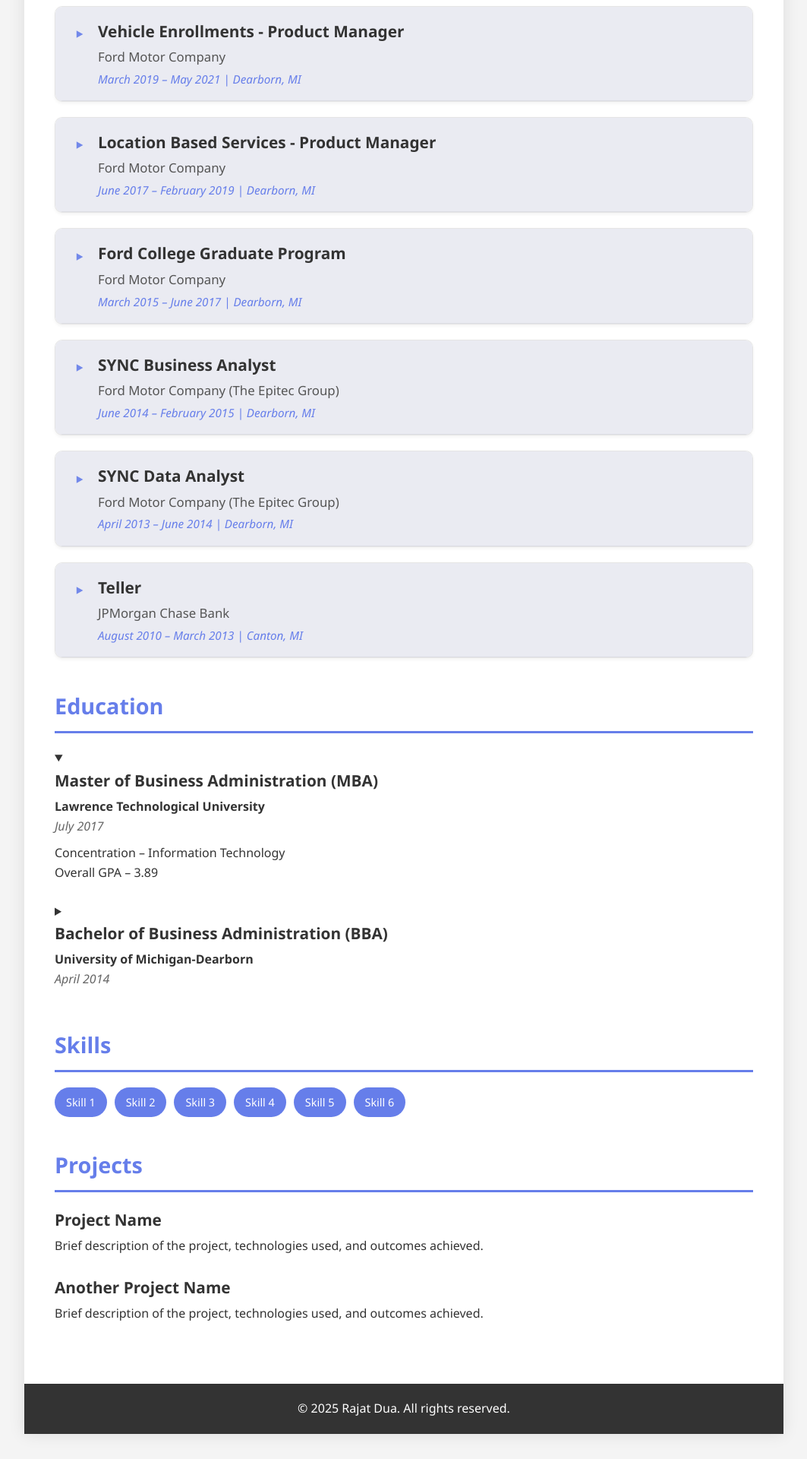
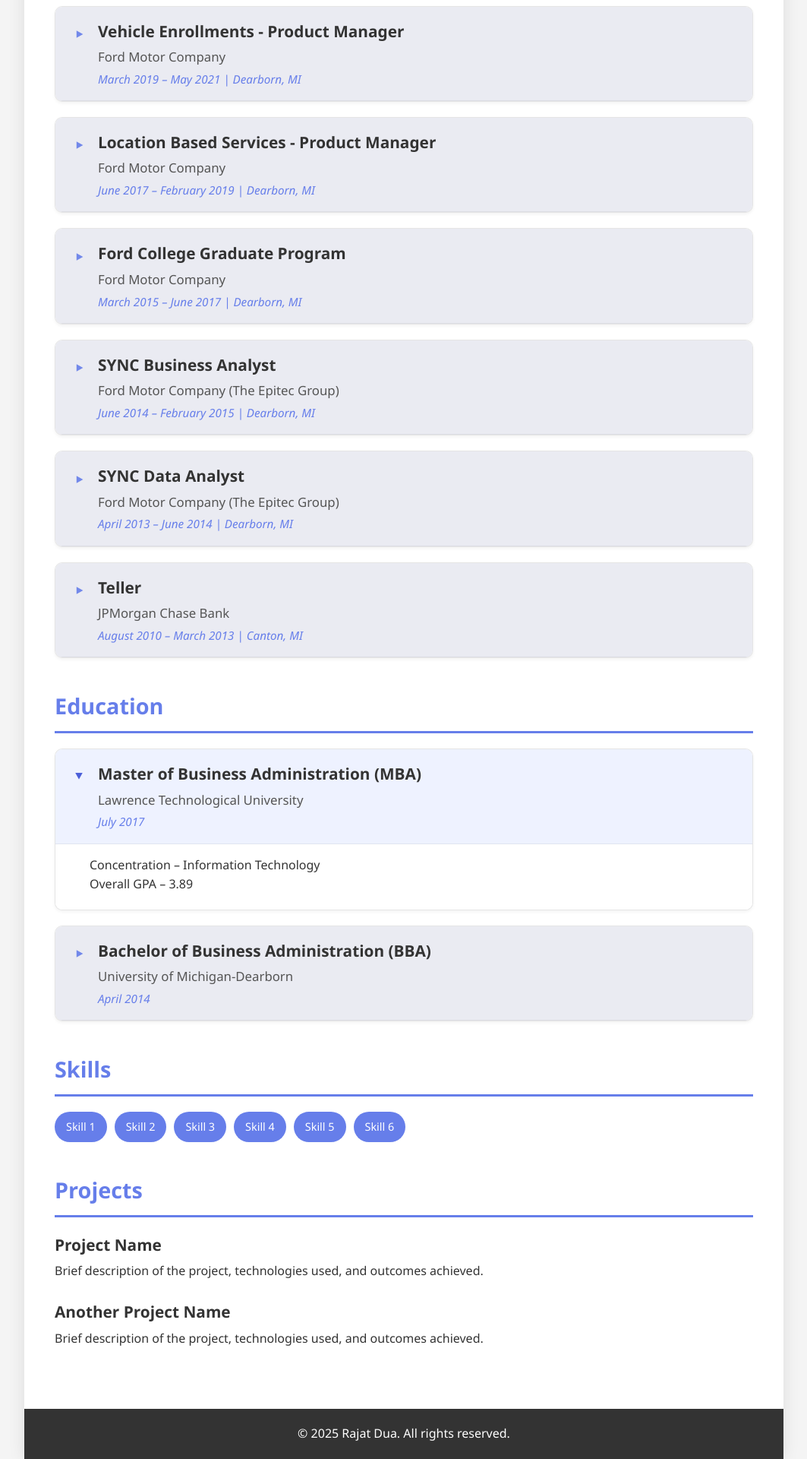
Before and after one commit to r91dua/my-portfolio, a Jekyll site: the page built from index.html, in a window 1280 px wide. Shown: the part 1369-3289 px from the top of the page at 76% size, without its empty margins (108-1171 px from the left). Built offline with Jekyll 4.4.1, drawn with Linux system fonts in a browser that asks for light colours; before the commit the page ends 3256 px from its top, so only the background shows below that.

Commit message:
Update styles.css

```diff
--- a/assets/css/styles.css
+++ b/assets/css/styles.css
@@ -57,6 +57,7 @@ h2 {
 .skills { display: flex; flex-wrap: wrap; gap: 10px; }
 .skill-tag { background:#667eea; color:#fff; padding:8px 15px; border-radius:20px; font-size:.9em; }
 
+/* default list spacing (for non-collapsible areas) */
 ul { margin-left: 20px; margin-top: 10px; }
 
 /* ========== Footer ========== */
@@ -92,18 +93,13 @@ details.experience-item summary {
   align-items: center;
   padding: 16px 20px;
   list-style: none;
-  background-color: #eaebf2;        /* <<< distinct header background */
+  background-color: #eaebf2;        /* distinct header background */
   border-bottom: 1px solid rgba(0,0,0,0.06);
   transition: background-color 0.2s ease;
 }
 
-/* Hover and open states for extra clarity */
-details.experience-item summary:hover {
-  background-color: #eef2ff;
-}
-details[open].experience-item summary {
-  background-color: #eef2ff;
-}
+details.experience-item summary:hover { background-color: #eef2ff; }
+details[open].experience-item summary { background-color: #eef2ff; }
 
 details.experience-item summary::-webkit-details-marker { display: none; }
 details.experience-item summary::marker { content: ""; }
@@ -139,9 +135,32 @@ details.experience-item .date { color: #667eea; font-style: italic; font-size: 0
 
 /* Body list area (stays white so it contrasts with header) */
 details.experience-item ul {
-  margin: 10px 20px 20px 40px;
+  margin: 10px 20px 20px 40px;  /* more left space for breathing room */
   background: #fff;
   padding-top: 10px;
+}
+
+/* Rotation subheadings inside experience */
+details.experience-item h5 {
+  font-size: 1.05em;
+  color: #444;
+  text-align: center;      /* center the rotation titles */
+  margin: 15px auto 8px;   /* spacing and auto sides for centering */
+  font-weight: 600;
+  width: 100%;
+}
+
+/* Inline tag/pill next to headings (e.g., Remote/Onsite) */
+.tag {
+  display: inline-block;
+  margin-left: 8px;
+  padding: 2px 8px;
+  font-size: 0.8em;
+  font-weight: 600;
+  color: #fff;
+  background-color: #667eea;
+  border-radius: 12px;
+  vertical-align: middle;
 }
 
 /* Simple fade-in for content on open */
@@ -149,6 +168,80 @@ details.experience-item[open] ul {
   animation: fadeIn 0.25s ease-in-out;
 }
 
+/* ===================================================================== */
+/* ========== Collapsible Education (details/summary) ================== */
+/* ===================================================================== */
+
+details.education-item {
+  border: 1px solid rgba(0,0,0,0.1);
+  border-radius: 10px;
+  margin-bottom: 20px;
+  background: #fff;
+  box-shadow: 0 2px 4px rgba(0,0,0,0.05);
+  overflow: hidden;
+}
+
+/* Education header block (same look as experience) */
+details.education-item summary {
+  cursor: pointer;
+  display: grid;
+  grid-template-columns: 24px 1fr;
+  column-gap: 12px;
+  align-items: center;
+  padding: 16px 20px;
+  list-style: none;
+  background-color: #eaebf2;    /* same distinct header background */
+  border-bottom: 1px solid rgba(0,0,0,0.06);
+  transition: background-color 0.2s ease;
+}
+
+details.education-item summary:hover { background-color: #eef2ff; }
+details[open].education-item summary { background-color: #eef2ff; }
+
+details.education-item summary::-webkit-details-marker { display: none; }
+details.education-item summary::marker { content: ""; }
+
+details.education-item summary > * {
+  grid-column: 2;
+  margin: 0;
+}
+
+/* Left-centered arrow */
+details.education-item summary::before {
+  content: "▸";
+  font-size: 1.2em;
+  color: #667eea;
+  justify-self: center;
+  align-self: center;
+  transition: transform 0.25s ease, color 0.25s ease, opacity 0.25s ease;
+  opacity: 0.9;
+}
+
+details[open].education-item summary::before {
+  transform: rotate(90deg);
+  color: #4b5fd9;
+  opacity: 1;
+}
+
+/* Education typography */
+details.education-item h3 { font-size: 1.3em; color: #333; margin-bottom: 4px; }
+details.education-item h4 { font-size: 1.05em; font-weight: 500; color: #555; margin-bottom: 3px; }
+details.education-item .date { color: #667eea; font-style: italic; font-size: 0.95em; }
+
+/* Education body content */
+details.education-item .education-body {
+  padding: 15px 25px 20px 45px;
+  background: #fff;
+}
+
+details.education-item[open] .education-body {
+  animation: fadeIn 0.25s ease-in-out;
+}
+
+/* ===================================================================== */
+/* ========== Animation Keyframes ====================================== */
+/* ===================================================================== */
+
 @keyframes fadeIn {
   from { opacity: 0; transform: translateY(-4px); }
   to   { opacity: 1; transform: translateY(0); }
```
